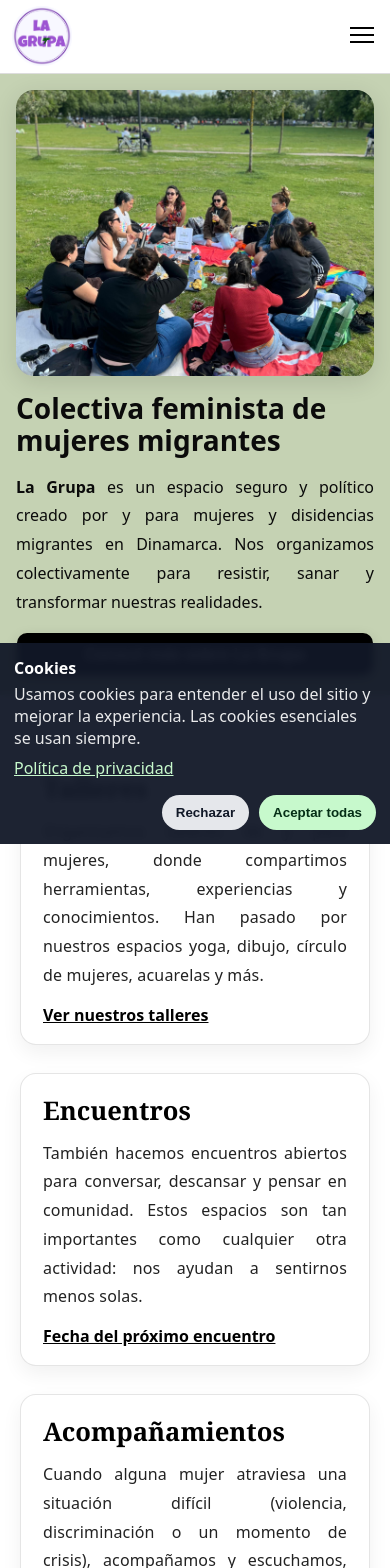
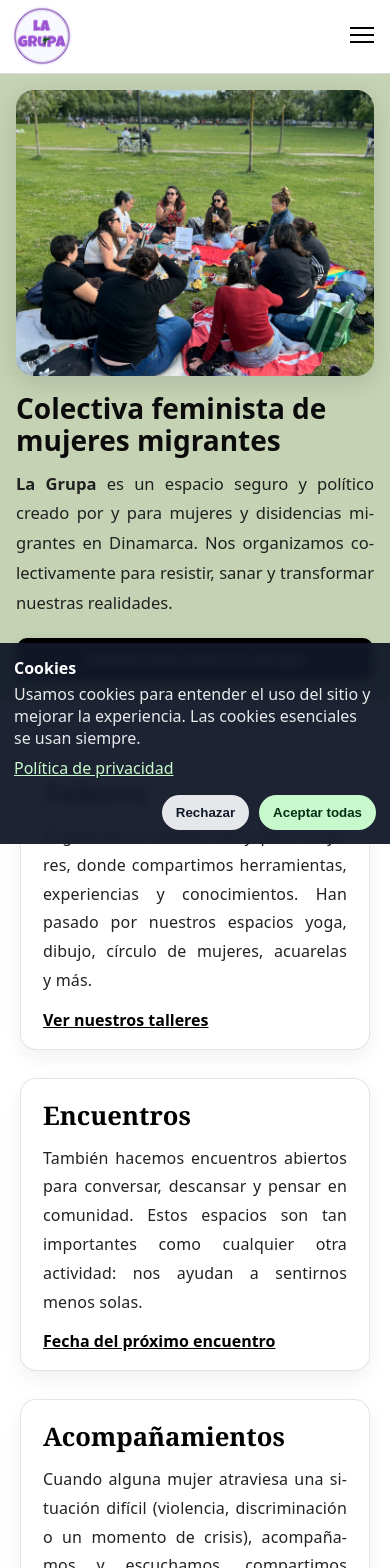
Before and after one commit to LaGrupa/lagrupadk, a Next.js app: page /es in a window 390 px wide. Shown: the top 1568 px of the page. Built offline with nearby package versions, Linux system fonts and the light colour scheme; no server answers.

Commit message:
corrected justify text and navbar errors. Miembras tab now shows also on mobile display

```diff
--- a/src/app/[locale]/layout.tsx
+++ b/src/app/[locale]/layout.tsx
@@ -34,6 +34,8 @@ export default async function LocaleLayout({
     | undefined;
 
   return (
+    // Set per-locale language to enable correct hyphenation/justification
+    <div lang={locale}>
       <I18nProvider locale={locale} dict={dict}>
         <Navbar />
         <main>{children}</main>
@@ -45,5 +47,6 @@ export default async function LocaleLayout({
         {/* Show bilingual cookie banner when no choice yet */}
         <CookieConsent initialValue={consent ?? null} />
       </I18nProvider>
+    </div>
   );
 }
--- a/src/app/layout.tsx
+++ b/src/app/layout.tsx
@@ -6,9 +6,14 @@ export const metadata: Metadata = {
   description: "Colectiva de mujeres migrantes en Dinamarca",
 };
 
-export default function RootLayout({ children }: { children: React.ReactNode }) {
+export default function RootLayout({
+  children,
+}: {
+  children: React.ReactNode;
+}) {
   return (
-    <html suppressHydrationWarning>
+    // Default language for the whole site (overridden per-locale below)
+    <html lang="es" suppressHydrationWarning>
       <body className="site">{children}</body>
     </html>
   );
--- a/src/components/Hero.module.css
+++ b/src/components/Hero.module.css
@@ -19,7 +19,6 @@
   align-items: center;
   grid-template-columns: 1fr; /* mobile first */
 }
-
 @media (min-width: 600px) {
   .inner {
     grid-template-columns: 1.1fr 1fr;
@@ -35,7 +34,7 @@
 .media {
   position: relative;
   width: 100%;
-  aspect-ratio: 5 / 4; /* adjust to your photo’s ratio if needed */
+  aspect-ratio: 5 / 4;
   max-width: 720px;
   border-radius: 18px;
   overflow: hidden;
@@ -62,33 +61,17 @@
   font-size: clamp(1.75rem, 2.6vw + 1rem, 2.6rem);
 }
 
-/* Comfortable body */
-/* Párrafos del hero */
+/* Hero paragraph — justified with hyphenation to prevent gaps */
 .lead {
+  margin: 0 0 1.25rem;
+  color: #202020;
+  font-size: clamp(1rem, 0.35vw + 0.95rem, 1.1rem);
+  line-height: 1.8;
   text-align: justify;
-  line-height: 1.8;
-  text-wrap: pretty; /* mejora la distribución en navegadores nuevos */
-  hyphens: auto; /* guionado automático */
+  text-wrap: pretty; /* smoother line breaks where supported */
+  hyphens: auto; /* requires correct <html lang="…"> */
   -webkit-hyphens: auto;
   -ms-hyphens: auto;
-}
-
-/* Texto de las tarjetas */
-.body {
-  text-align: justify;
-  line-height: 1.8;
-  text-wrap: pretty;
-  hyphens: auto;
-  -webkit-hyphens: auto;
-  -ms-hyphens: auto;
-}
-
-/* En tarjetas muy angostas, evitar “ríos” */
-@media (max-width: 380px) {
-  .lead,
-  .body {
-    text-align: left; /* o 'start' si prefieres */
-  }
 }
 
 /* Primary CTA */
@@ -117,13 +100,11 @@
     padding-top: clamp(1rem, 3vw, 1.5rem);
   }
 }
-
 @media (prefers-reduced-motion: reduce) {
   .button {
     transition: none;
   }
 }
-
 @media (max-width: 599px) {
   .button {
     display: block;
--- a/src/components/Navbar.tsx
+++ b/src/components/Navbar.tsx
@@ -120,6 +120,7 @@ export default function Navbar() {
       />
 
       {/* Mobile menu */}
+      {/* Mobile menu */}
       <div
         id="mobile-menu"
         className={`${styles.mobile} ${open ? styles.open : ""}`}
@@ -152,12 +153,14 @@ export default function Navbar() {
           </li>
           <li>
             <Link href="/miembras" locale={locale}>
-              {t("miembras") as string}
+              {t("asociate") /* <-- use the same key as desktop */}
             </Link>
           </li>
-          <Link href="/contact" locale={locale}>
-            {t("contact")}
-          </Link>
+          <li>
+            <Link href="/contact" locale={locale}>
+              {t("contact")}
+            </Link>
+          </li>
           <li style={{ marginTop: 8 }}>
             <Link href={switchPath} locale={otherLocale}>
               {otherLocale.toUpperCase()}
--- a/src/components/ThreeColumns.module.css
+++ b/src/components/ThreeColumns.module.css
@@ -15,7 +15,6 @@
   grid-template-columns: repeat(3, minmax(0, 1fr));
   align-items: stretch;
 }
-
 @media (max-width: 1024px) {
   .grid {
     grid-template-columns: repeat(2, minmax(0, 1fr));
@@ -46,10 +45,14 @@
 .body {
   margin: 0 0 14px 0;
   color: #222;
-  line-height: 1.8; /* más espacio */
+  line-height: 1.8; /* more comfortable spacing */
   letter-spacing: 0.01em;
   max-width: 52ch;
-  text-align: justify; /* ✅ justificar texto */
+  text-align: justify; /* justify text */
+  text-wrap: pretty; /* reduce “rivers” in supported browsers */
+  hyphens: auto; /* auto hyphenation keeps lines tight */
+  -webkit-hyphens: auto;
+  -ms-hyphens: auto;
 }
 
 .link {
```
Also changed, not shown: src/app/[locale]/quienes-somos/QuienesSomos.module.css (+25 -18 lines). Lines whose indentation alone changed are shown as unchanged.
